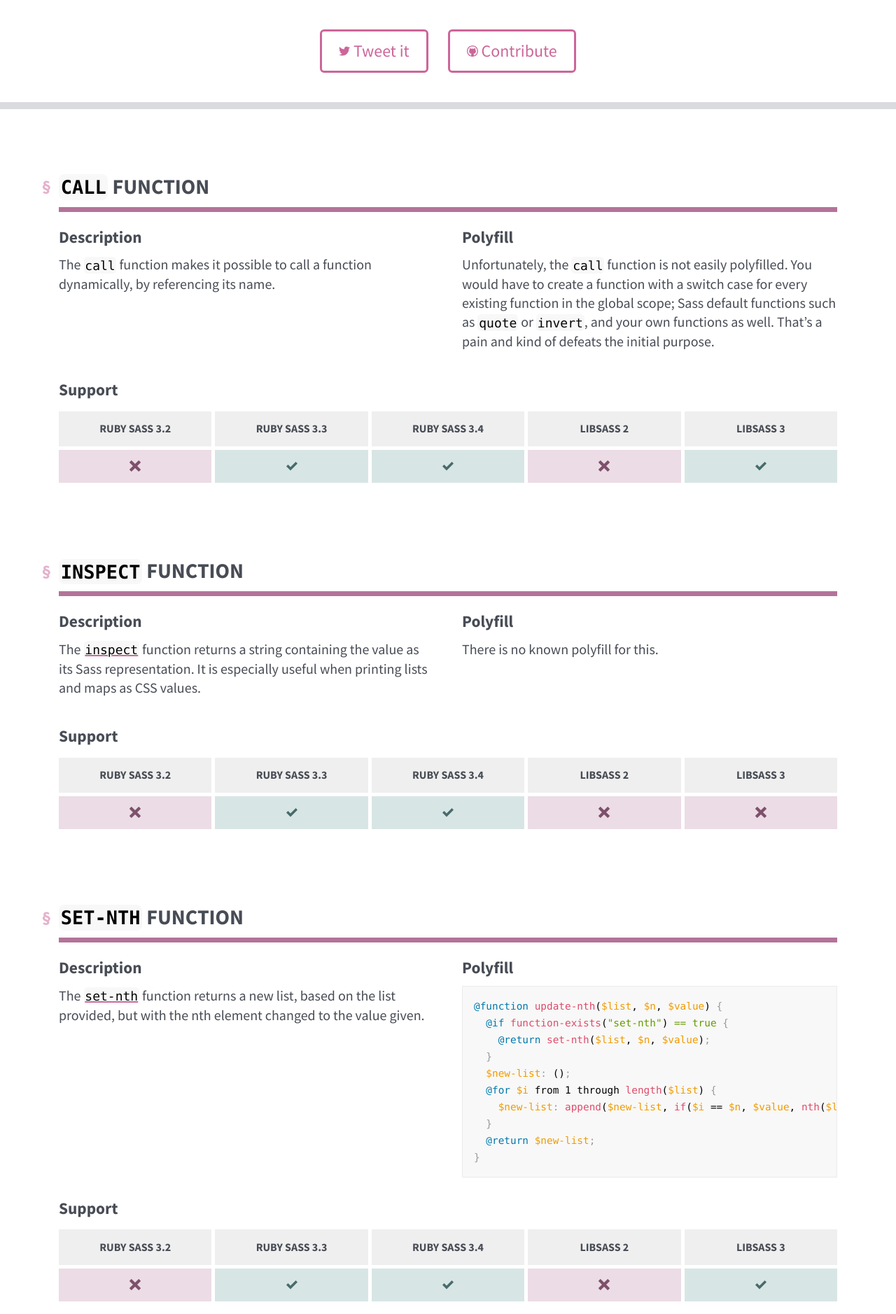
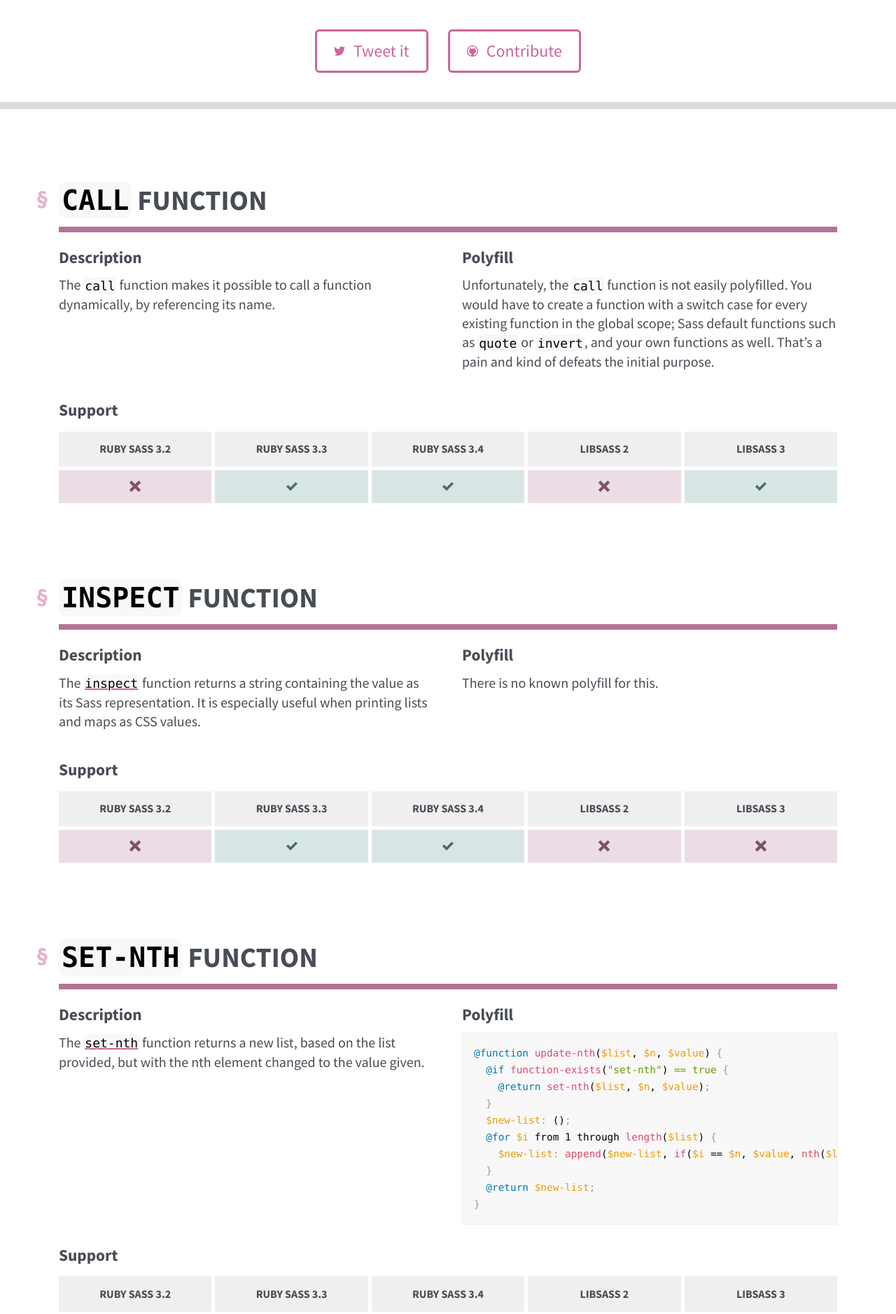
Before and after one commit to KittyGiraudel/sass-compatibility, a Jekyll site: the page built from index.html, in a window 1280 px wide. Shown: the part 253-2131 px from the top of the page at 70% size. Built offline with Jekyll 4.4.1, drawn with Linux system fonts in a browser that asks for light colours.

Commit message:
Improved styles

```diff
--- a/_sass/base/_base.scss
+++ b/_sass/base/_base.scss
@@ -23,6 +23,11 @@ code {
 
 a {
     color: $color-text-link;
+    transition: .15s;
+
+    &:visited {
+        color: $color-text-link-visited;
+    }
 
     &:active,
     &:focus,
@@ -30,8 +35,8 @@ a {
         color: $color-text-link-hover;
     }
 
-    &:visited {
-        color: $color-text-link-visited;
+    code {
+        color: currentcolor;
     }
 }
 
--- a/_sass/partials/_buttons.scss
+++ b/_sass/partials/_buttons.scss
@@ -19,4 +19,8 @@
         color: $color-text-link-hover;
         fill: $color-text-link-hover;
     }
+
+    svg {
+        margin-right: .3em;
+    }
 }
--- a/_sass/partials/_features.scss
+++ b/_sass/partials/_features.scss
@@ -5,13 +5,18 @@
 
 .feature__name {
     text-transform: uppercase;
-    border-bottom: .25em solid $bouquet;
-    padding-bottom: .25em;
+    border-bottom: .2em solid $bouquet;
+    padding-bottom: .2em;
     margin-bottom: 1rem;
     position: relative;
+    font-size: 2em;
 
     p {
         margin-bottom: 0;
+    }
+
+    code {
+        font-size: 1em;
     }
 }
 
```
